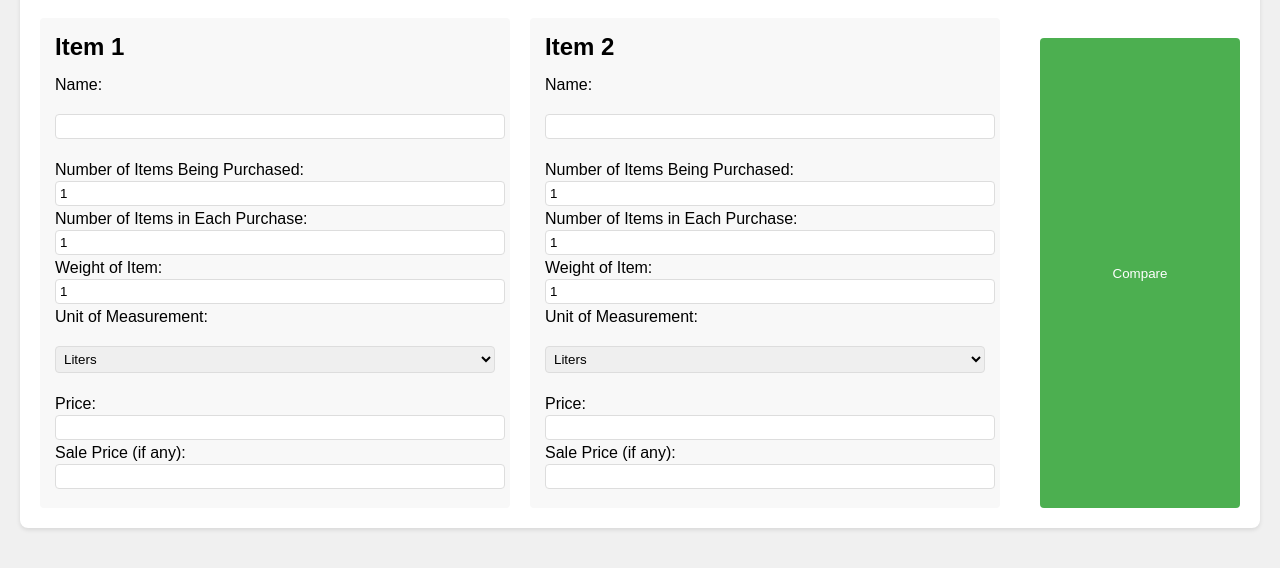
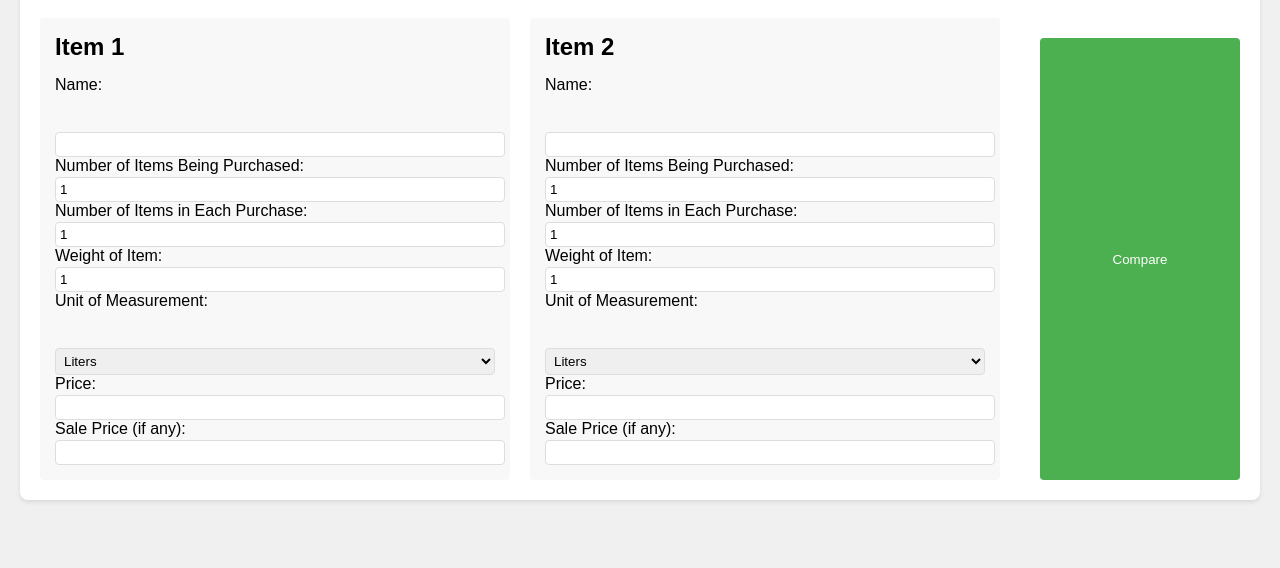
Before and after one commit to xPollutionx/ConFused, a website: page index.html in a window 1280 px wide. Shown: the part 100-668 px from the top of the page. Drawn offline with Linux system fonts and the light colour scheme.

Commit message:
Add files via upload

```diff
--- a/index.html
+++ b/index.html
@@ -14,15 +14,15 @@
             <div class="item-table" id="item1-table">
                 <h2>Item 1</h2>
                 <div>
-                    <label for="item1-name">Name:</label><br>
-                    <input type="text" id="item1-name"><br><br>
+                    <label for="item1-name">Name:</label><br><br>
+                    <input type="text" id="item1-name">
                     <label for="item1-quantity">Number of Items Being Purchased:</label>
                     <input type="number" id="item1-quantity" value="1" step="any">
                     <label for="item1-unit-amount">Number of Items in Each Purchase:</label>
                     <input type="number" id="item1-unit-amount" value="1" step="any">
                     <label for="item1-weight">Weight of Item:</label>
                     <input type="number" id="item1-weight" value="1" step="any">
-                    <label for="item1-unit-type">Unit of Measurement:</label><br>
+                    <label for="item1-unit-type">Unit of Measurement:</label><br><br>
                     <select id="item1-unit-type">
                         <option value="liters">Liters</option>
                         <option value="fl oz">Fl Oz</option>
@@ -37,7 +37,7 @@
                         <option value="quarts">Quarts</option>
                         <option value="pints">Pints</option>
                         <option value="units">Units</option>
-                    </select><br><br>
+                    </select>
                     <label for="item1-price">Price:</label>
                     <input type="number" id="item1-price" step="any">
                     <label for="item1-sale">Sale Price (if any):</label>
@@ -47,15 +47,15 @@
             <div class="item-table" id="item2-table">
                 <h2>Item 2</h2>
                 <div>
-                    <label for="item2-name">Name:</label><br>
-                    <input type="text" id="item2-name"><br><br>
+                    <label for="item2-name">Name:</label><br><br>
+                    <input type="text" id="item2-name">
                     <label for="item2-quantity">Number of Items Being Purchased:</label>
                     <input type="number" id="item2-quantity" value="1" step="any">
                     <label for="item2-unit-amount">Number of Items in Each Purchase:</label>
                     <input type="number" id="item2-unit-amount" value="1" step="any">
                     <label for="item2-weight">Weight of Item:</label>
                     <input type="number" id="item2-weight" value="1" step="any">
-                    <label for="item2-unit-type">Unit of Measurement:</label><br>
+                    <label for="item2-unit-type">Unit of Measurement:</label><br><br>
                     <select id="item2-unit-type">
                         <option value="liters">Liters</option>
                         <option value="fl oz">Fl Oz</option>
@@ -70,7 +70,7 @@
                         <option value="quarts">Quarts</option>
                         <option value="pints">Pints</option>
                         <option value="units">Units</option>
-                    </select><br><br>
+                    </select>
                     <label for="item2-price">Price:</label>
                     <input type="number" id="item2-price" step="any">
                     <label for="item2-sale">Sale Price (if any):</label>
--- a/styles.css
+++ b/styles.css
@@ -42,7 +42,7 @@ h2 {
 input, select {
     width: 100%;
     padding: 4px;
-    margin-bottom: 4px;
+    margin-bottom: 0;
     border: 1px solid #ddd;
     border-radius: 4px;
 }
```
